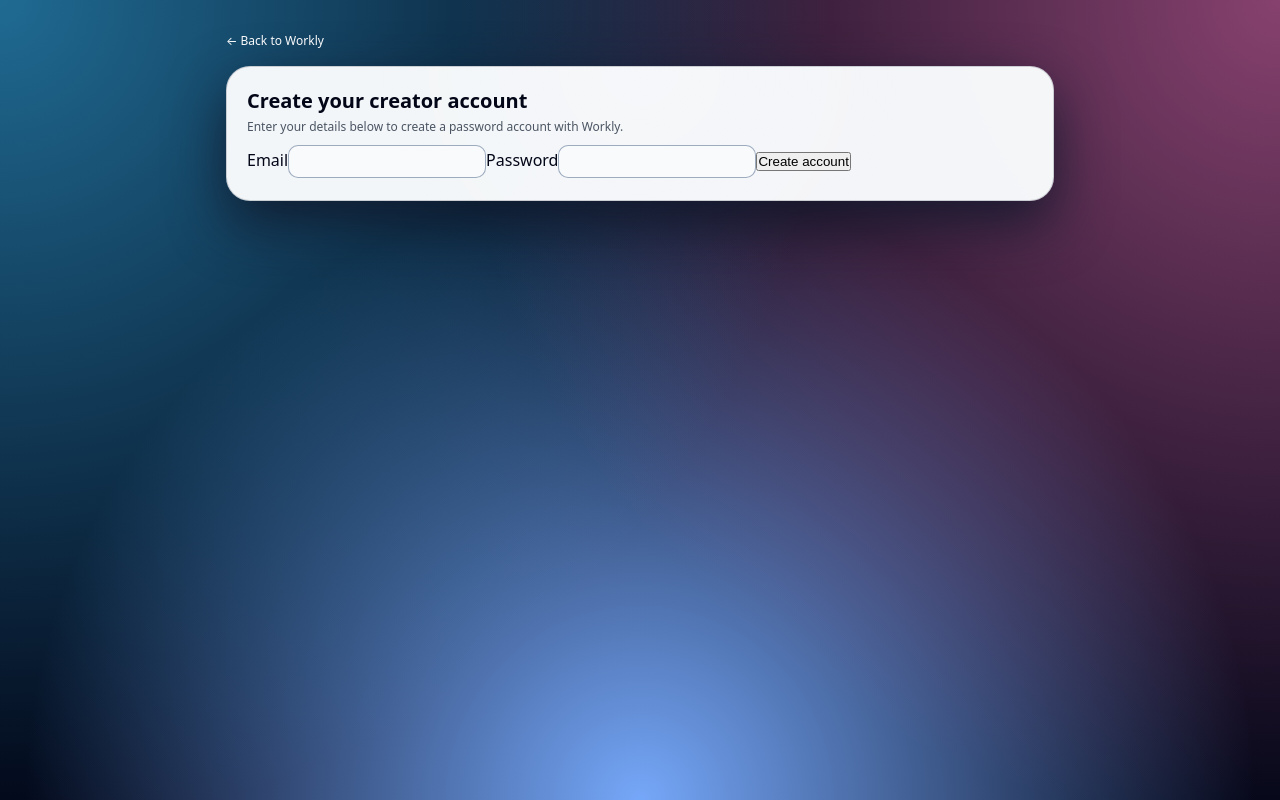
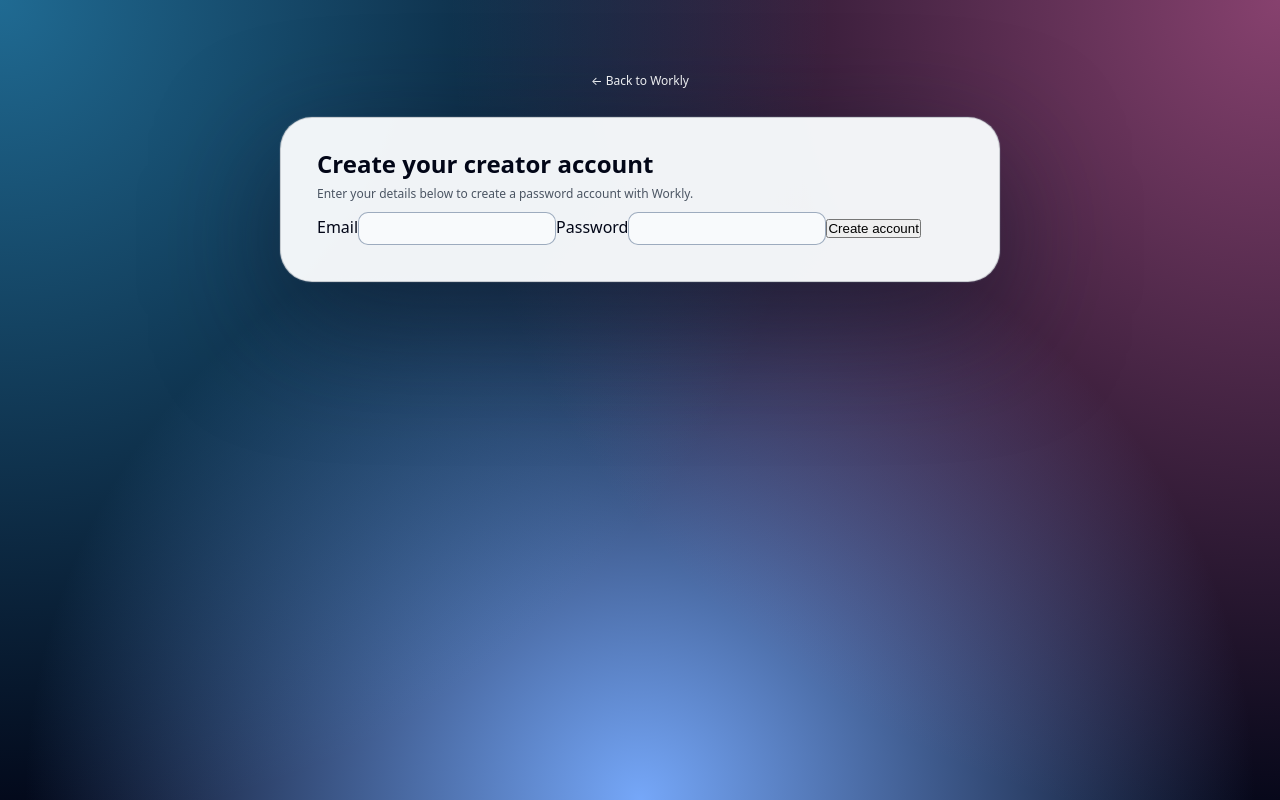
Before and after one commit to SEBRAHEIM/workly-landing, a Next.js app: page /signup/creator in a window 1280 px wide. Built offline with nearby package versions, Linux system fonts and the light colour scheme; no server answers.

Commit message:
Unify login card styling with signup cards

```diff
--- a/styles/globals.css
+++ b/styles/globals.css
@@ -1360,3 +1360,34 @@ footer {
     grid-template-columns: 2.4fr 1.1fr 1.1fr;
   }
 }
+.auth-shell {
+  min-height: 100vh;
+  display: flex;
+  flex-direction: column;
+  align-items: center;
+  padding: 72px 18px 80px;
+}
+
+.auth-card {
+  margin-top: 28px;
+  width: 100%;
+  max-width: 720px;
+  background: rgba(248,250,252,0.97);
+  border-radius: 32px;
+  padding: 32px 36px 36px;
+  box-shadow:
+    0 40px 120px rgba(15,23,42,0.55),
+    0 0 0 1px rgba(148,163,184,0.18);
+}
+
+.auth-card h1 {
+  font-size: 24px;
+  line-height: 1.2;
+  margin-bottom: 6px;
+}
+
+.auth-sub {
+  font-size: 14px;
+  color: rgba(15,23,42,0.7);
+  margin-bottom: 22px;
+}
```
